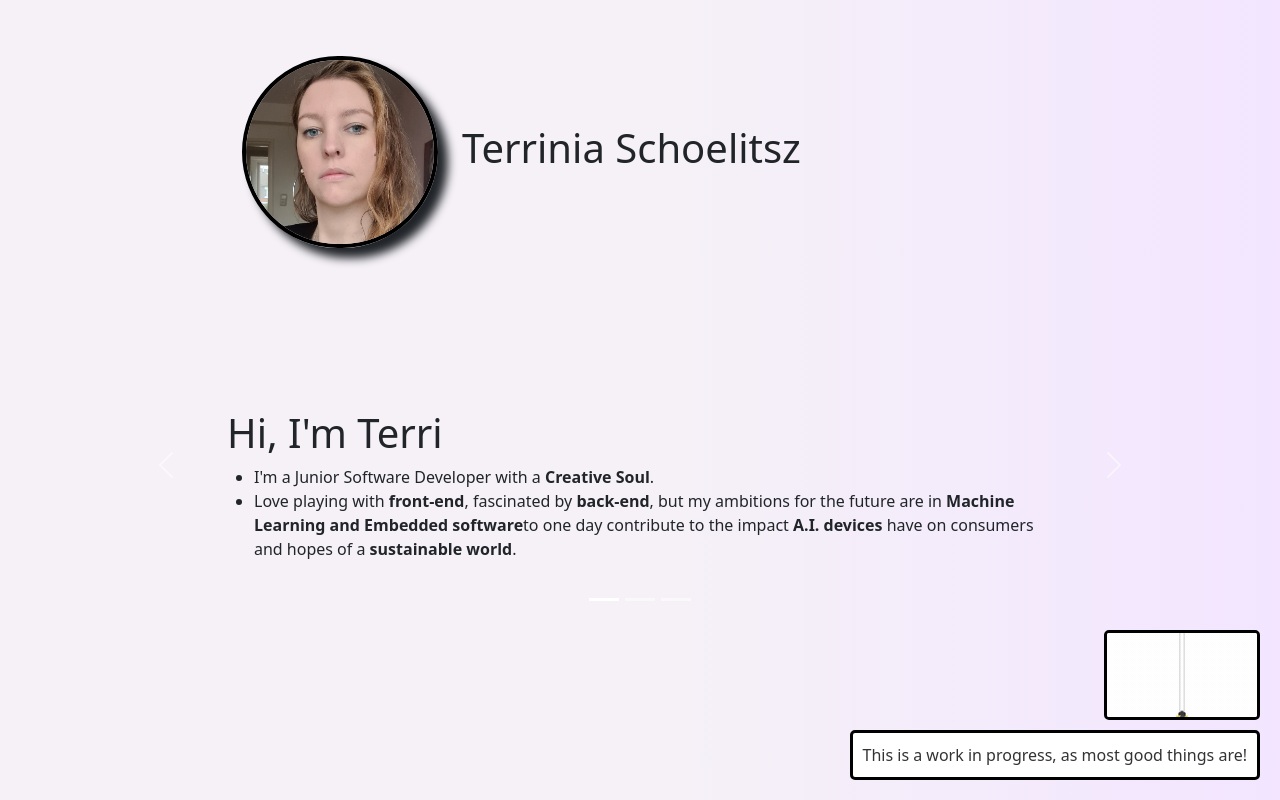
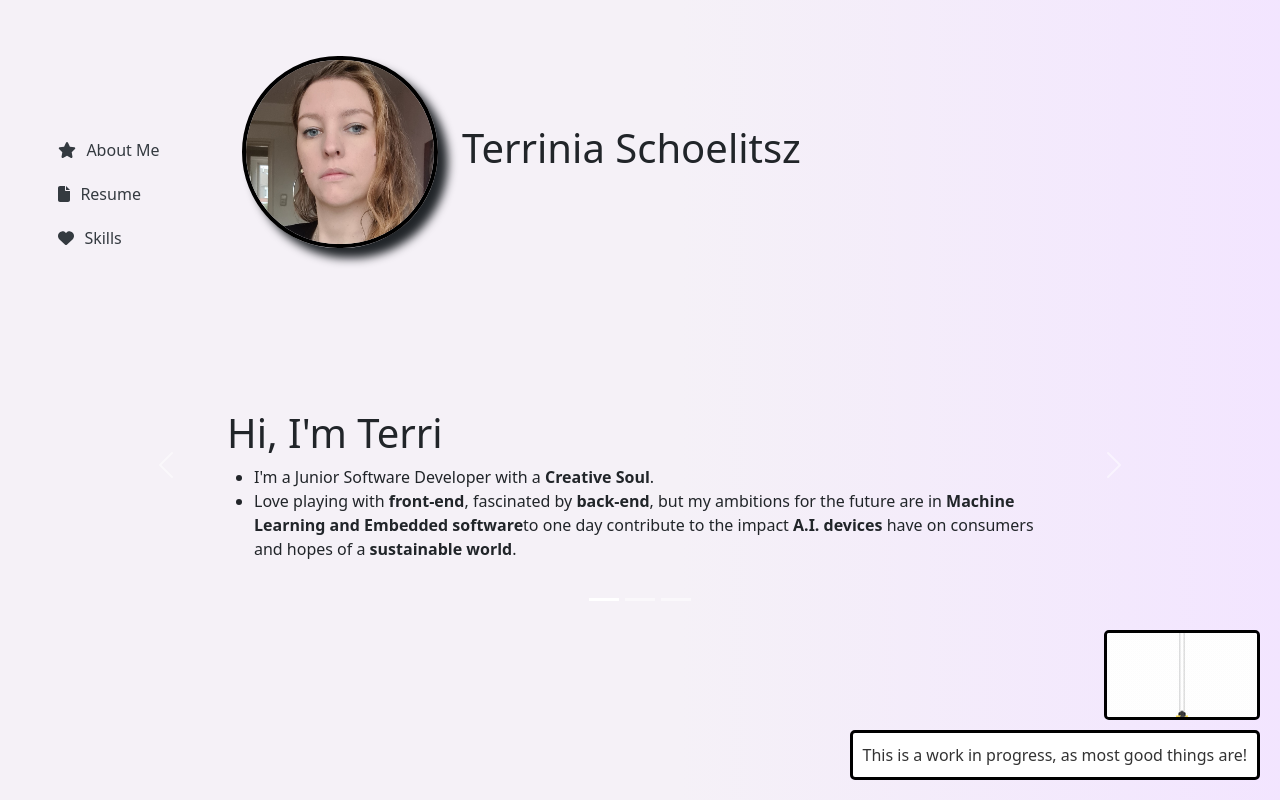
Before and after one commit to Schoelitsz/cv_reactapp, a React (Create React App) app: page / in a window 1280 px wide. Shown: the top 800 px of the page. Built offline with nearby package versions, Linux system fonts and the light colour scheme.

Commit message:
sidemenu stuff

```diff
--- a/src/App.js
+++ b/src/App.js
@@ -2,16 +2,17 @@ import React, { useState, useEffect } from "react";
 //import "./App.css";
 import "./styles/scss/App.scss";
 import Display from "./Components/Display";
-import FloatingMenu from "./Components/FloatingMenu";
+//import FloatingMenu from "./Components/FloatingMenu";
 import ConstructionBanner from "./Components/ConstructionBanner";
 import '@fortawesome/fontawesome-free/css/all.min.css';
+import SideMenu from "./Components/SideMenu";
 
 
 
 function App() {
   return (
     <div className="App">
-      {/* <FloatingMenu /> */}
+      <SideMenu />
       <Display />
       <ConstructionBanner />
     </div>
--- /dev/null
+++ b/src/Components/SideMenu.js
@@ -0,0 +1,32 @@
+import React from 'react';
+import { Nav } from 'react-bootstrap';
+import { FontAwesomeIcon } from '@fortawesome/react-fontawesome';
+import { faStar, faFile, faHeart } from '@fortawesome/free-solid-svg-icons';
+import '../styles/scss/sidemenu.scss'; // Add your CSS file for styling
+
+const SideMenu = () => {
+  return (
+    <Nav className="side-menu">
+      <Nav.Item>
+        <Nav.Link href="#home">
+            <FontAwesomeIcon className='icon' icon={faStar} />
+            About Me
+        </Nav.Link>
+      </Nav.Item>
+      <Nav.Item>
+        <Nav.Link href="#profile">
+            <FontAwesomeIcon className='icon' icon={faFile} />
+            Resume
+        </Nav.Link>
+      </Nav.Item>
+      <Nav.Item>
+        <Nav.Link href="#settings">
+            <FontAwesomeIcon className='icon' icon={faHeart} />
+            Skills
+        </Nav.Link>
+      </Nav.Item>
+    </Nav>
+  );
+};
+
+export default SideMenu;
```
Also changed, not shown: src/Components/NameSection.js (+6 -1 lines).
